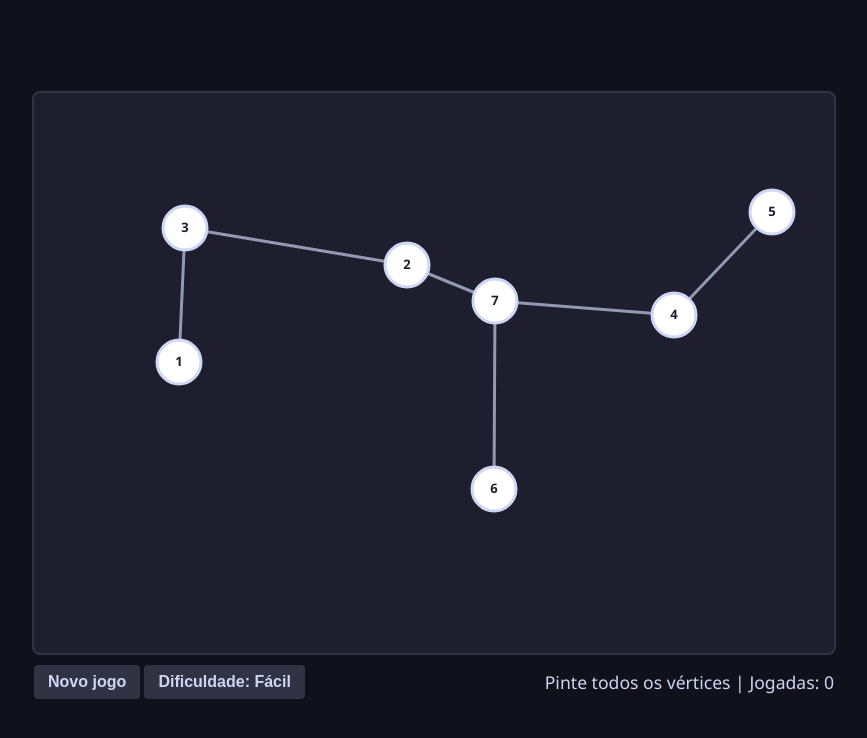
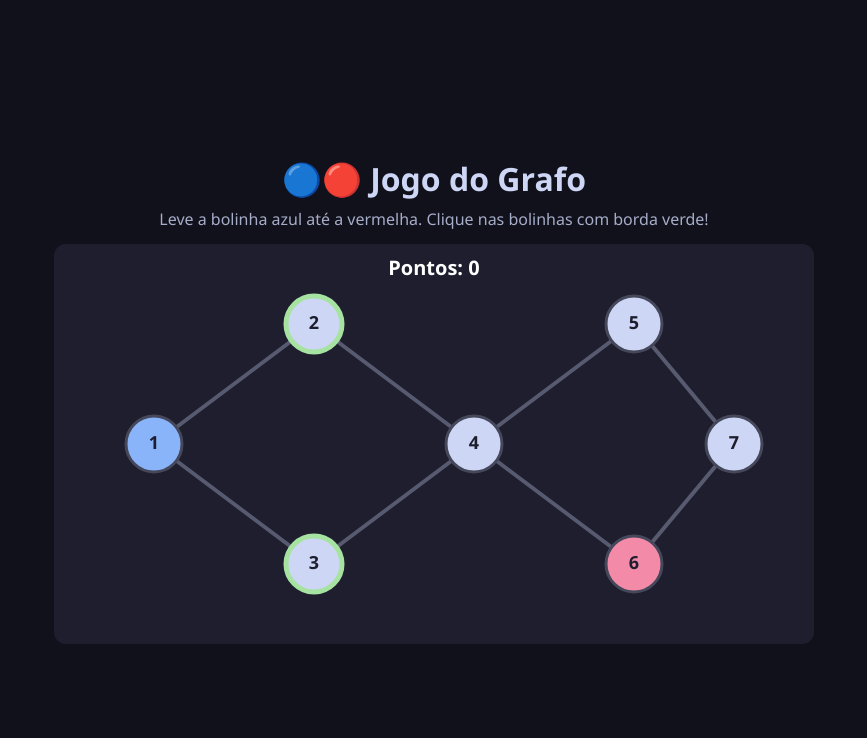
Before and after one commit to Beatriz-Rezende-Furtado/Jogo_grafos, a plain HTML site: page index.html in a window 1280 px wide. Shown: the whole page, without its empty margins (206-1073 px from the left). Drawn offline with Linux system fonts and the light colour scheme.

Commit message:
Update index.html

```diff
--- a/index.html
+++ b/index.html
@@ -2,264 +2,142 @@
 <html lang="pt-BR">
 <head>
   <meta charset="UTF-8">
-    <title>Jogo de Coloração de Grafos</title>
+  <meta name="viewport" content="width=device-width, initial-scale=1">
+  <title>Jogo do Grafo</title>
   <style>
     body {
-            background-color: #11111b;
-            color: #cdd6f4;
-            font-family: 'Segoe UI', Tahoma, Geneva, Verdana, sans-serif;
+      margin: 0;
+      min-height: 100vh;
       display: flex;
       flex-direction: column;
       align-items: center;
       justify-content: center;
-            height: 100vh;
-            margin: 0;
+      background: #11111b;
+      color: #cdd6f4;
+      font-family: "Segoe UI", Arial, sans-serif;
+      text-align: center;
+      padding: 16px;
+      box-sizing: border-box;
     }
-        h2 {
-            margin: 5px 0 15px 0;
-            font-size: 1.2rem;
-            color: #a6e3a1;
-        }
-        #game-container {
-            border: 2px solid #313244;
-            border-radius: 8px;
-            overflow: hidden;
-            background-color: #1e1e2e;
-        }
+    h1 { margin: 0 0 4px; }
+    p { margin: 4px 0 14px; color: #a6adc8; }
     canvas {
-            display: block;
+      background: #1e1e2e;
+      border-radius: 12px;
+      max-width: 100%;
+      height: auto;
       cursor: pointer;
-        }
-        .barra {
-            display: flex;
-            justify-content: space-between;
-            align-items: center;
-            width: 800px;
-            background-color: #11111b;
-            padding: 10px 0;
-        }
-        button {
-            background-color: #313244;
-            color: #cdd6f4;
-            border: none;
-            padding: 8px 14px;
-            border-radius: 4px;
-            font-size: 1rem;
-            cursor: pointer;
-            font-weight: bold;
-            transition: background 0.2s;
-        }
-        button:hover {
-            background-color: #45475a;
-        }
-        #status {
-            font-size: 1.1rem;
     }
   </style>
 </head>
 <body>
-
-    <div id="game-container">
-        <canvas id="canvas" width="800" height="560"></canvas>
-    </div>
-    <div class="barra" style="width: 800px;">
-        <div>
-            <button onclick="novoJogo()">Novo jogo</button>
-            <button id="btn-dif" onclick="mudarDificuldade()">Dificuldade: Fácil</button>
-        </div>
-        <div id="status">Pinte todos os vértices | Jogadas: 0</div>
-    </div>
+  <h1>🔵🔴 Jogo do Grafo</h1>
+  <p>Leve a bolinha azul até a vermelha. Clique nas bolinhas com borda verde!</p>
+  <canvas id="tela" width="760" height="400"></canvas>
 
   <script>
-const canvas = document.getElementById('canvas');
-const ctx = canvas.getContext('2d');
+    // VÉRTICES: número = nome, [x, y] = posição na tela
+    const vertices = {
+      1: [100, 200], 2: [260, 80], 3: [260, 320], 4: [420, 200],
+      5: [580, 80], 6: [580, 320], 7: [680, 200],
+    };
 
-const LARGURA = 800, ALTURA = 560;
-const RAIO = 22;
-const CORES = ["#ffffff", "#ef5350", "#42a5f5", "#66bb6a", "#ffca28"];
-const DIFICULDADES = {"Fácil": 7, "Médio": 11, "Difícil": 16};
+    // ARESTAS: linhas que ligam os vértices
+    const arestas = [[1, 2], [1, 3], [2, 4], [3, 4], [4, 5], [4, 6], [5, 7], [6, 7]];
 
-let dificuldadeAtual = "Fácil";
-let pontos = [];
-let arestas = [];
-let coresVertices = [];
-let jogadas = 0;
-let venceu = false;
+    let pontos = 0;
+    let jogador = 1;
+    let mensagem = "";
 
-function orientacao(a, b, c) {
-    let v = (b[1] - a[1]) * (c[0] - b[0]) - (b[0] - a[0]) * (c[1] - b[1]);
-    return Math.abs(v) < 1e-9 ? 0 : (v > 0 ? 1 : 2);
+    // devolve os vértices ligados ao vértice v
+    function vizinhos(v) {
+      return arestas.filter(a => a.includes(v)).map(a => (a[0] === v ? a[1] : a[0]));
     }
 
-function segmentosCruzam(p1, p2, p3, p4) {
-    if ((p1[0] === p3[0] && p1[1] === p3[1]) || (p1[0] === p4[0] && p1[1] === p4[1]) ||
-        (p2[0] === p3[0] && p2[1] === p3[1]) || (p2[0] === p4[0] && p2[1] === p4[1])) {
-        return false;
-    }
-    let o1 = orientacao(p1, p2, p3), o2 = orientacao(p1, p2, p4);
-    let o3 = orientacao(p3, p4, p1), o4 = orientacao(p3, p4, p2);
-    return o1 !== o2 && o3 !== o4;
+    // sorteia um destino que NÃO seja o jogador nem um vizinho dele
+    function sortearDestino() {
+      const opcoes = Object.keys(vertices).map(Number)
+        .filter(v => v !== jogador && !vizinhos(jogador).includes(v));
+      return opcoes[Math.floor(Math.random() * opcoes.length)];
     }
 
-function dist(p, q) {
-    return Math.hypot(p[0] - q[0], p[1] - q[1]);
+    let destino = sortearDestino();
+
+    const tela = document.getElementById("tela");
+    const ctx = tela.getContext("2d");
+
+    function desenhar() {
+      ctx.clearRect(0, 0, tela.width, tela.height);
+      ctx.textAlign = "center";
+      ctx.textBaseline = "middle";
+
+      ctx.fillStyle = "white";
+      ctx.font = "bold 20px Segoe UI, Arial";
+      ctx.fillText("Pontos: " + pontos, 380, 25);
+
+      ctx.fillStyle = "#a6e3a1";
+      ctx.font = "14px Segoe UI, Arial";
+      ctx.fillText(mensagem, 380, 380);
+
+      // linhas
+      ctx.strokeStyle = "#585b70";
+      ctx.lineWidth = 4;
+      for (const [a, b] of arestas) {
+        ctx.beginPath();
+        ctx.moveTo(...vertices[a]);
+        ctx.lineTo(...vertices[b]);
+        ctx.stroke();
       }
 
-function distPontoSegmento(p, a, b) {
-    let ax = a[0], ay = a[1];
-    let bx = b[0], by = b[1];
-    let dx = bx - ax, dy = by - ay;
-    if (dx === 0 && dy === 0) return dist(p, a);
-    let t = Math.max(0, Math.min(1, ((p[0] - ax) * dx + (p[1] - ay) * dy) / (dx * dx + dy * dy)));
-    return dist(p, [ax + t * dx, ay + t * dy]);
+      // bolinhas
+      for (const num in vertices) {
+        const n = Number(num);
+        const [x, y] = vertices[n];
+        let cor = "#cdd6f4", borda = "#45475a", largura = 3;
+        if (n === destino) cor = "#f38ba8";               // vermelho
+        if (n === jogador) cor = "#89b4fa";               // azul
+        if (vizinhos(jogador).includes(n)) {              // borda verde = pode ir
+          borda = "#a6e3a1";
+          largura = 5;
         }
+        ctx.beginPath();
+        ctx.arc(x, y, 28, 0, Math.PI * 2);
+        ctx.fillStyle = cor;
+        ctx.fill();
+        ctx.strokeStyle = borda;
+        ctx.lineWidth = largura;
+        ctx.stroke();
 
-function gerarGrafo(n) {
-    let pts = [];
-    let tentativas = 0;
-    while (pts.length < n && tentativas < 5000) {
-        tentativas++;
-        let p = [Math.floor(Math.random() * (LARGURA - 100)) + 50, Math.floor(Math.random() * (ALTURA - 160)) + 50];
-        if (pts.every(q => dist(p, q) > 95)) {
-            pts.push(p);
+        ctx.fillStyle = "#1e1e2e";
+        ctx.font = "bold 18px Segoe UI, Arial";
+        ctx.fillText(n, x, y);
       }
     }
 
-    let candidatas = [];
-    for (let i = 0; i < pts.length; i++) {
-        for (let j = i + 1; j < pts.length; j++) {
-            candidatas.push([dist(pts[i], pts[j]), i, j]);
+    // roda quando o jogador clica na tela
+    tela.addEventListener("click", (evento) => {
+      const caixa = tela.getBoundingClientRect();
+      const escala = tela.width / caixa.width;      // ajusta se a tela estiver redimensionada
+      const cx = (evento.clientX - caixa.left) * escala;
+      const cy = (evento.clientY - caixa.top) * escala;
+
+      for (const n of vizinhos(jogador)) {
+        const [x, y] = vertices[n];
+        if (Math.hypot(cx - x, cy - y) < 28) {
+          jogador = n;
+          mensagem = "";
+          if (jogador === destino) {
+            pontos++;
+            destino = sortearDestino();
+            mensagem = "Acertou! A vermelha mudou de lugar!";
           }
-    }
-    candidatas.sort((a, b) => a[0] - b[0]);
-
-    let asts = [];
-    let grau = new Array(pts.length).fill(0);
-    for (let item of candidatas) {
-        let [d, i, j] = item;
-        if (d > 230 || grau[i] >= 4 || grau[j] >= 4) continue;
-        let a = pts[i], b = pts[j];
-        if (asts.some(e => segmentosCruzam(a, b, pts[e[0]], pts[e[1]]))) continue;
-        if (pts.some((k_pt, k) => k !== i && k !== j && distPontoSegmento(k_pt, a, b) < RAIO + 8)) continue;
-
-        asts.push([i, j]);
-        grau[i]++;
-        grau[j]++;
-    }
-    return [pts, asts];
-}
-
-function novoJogo() {
-    let res = gerarGrafo(DIFICULDADES[dificuldadeAtual]);
-    pontos = res[0];
-    arestas = res[1];
-    coresVertices = new Array(pontos.length).fill(0);
-    jogadas = 0;
-    venceu = false;
           desenhar();
-}
-
-function mudarDificuldade() {
-    let nomes = Object.keys(DIFICULDADES);
-    let idx = (nomes.indexOf(dificuldadeAtual) + 1) % nomes.length;
-    dificuldadeAtual = nomes[idx];
-    document.getElementById('btn-dif').innerText = `Dificuldade: ${dificuldadeAtual}`;
-    novoJogo();
-}
-
-function conflitos() {
-    let ruins = [];
-    for (let [i, j] of arestas) {
-        if (coresVertices[i] !== 0 && coresVertices[i] === coresVertices[j]) {
-            ruins.push([i, j]);
-        }
-    }
-    return ruins;
-}
-
-function desenhar() {
-    ctx.clearRect(0, 0, LARGURA, ALTURA);
-    let ruins = conflitos();
-
-    // Desenhar arestas
-    for (let [i, j] of arestas) {
-        let [x1, y1] = pontos[i];
-        let [x2, y2] = pontos[j];
-        let ehRuim = ruins.some(r => (r[0] === i && r[1] === j) || (r[0] === j && r[1] === i));
-
-        ctx.beginPath();
-        ctx.moveTo(x1, y1);
-        ctx.lineTo(x2, y2);
-        ctx.strokeStyle = ehRuim ? "#ff1744" : "#9399b2";
-        ctx.lineWidth = ehRuim ? 5 : 3;
-        ctx.stroke();
-    }
-
-    // Desenhar vértices
-    for (let i = 0; i < pontos.length; i++) {
-        let [x, y] = pontos[i];
-        ctx.beginPath();
-        ctx.arc(x, y, RAIO, 0, 2 * Math.PI);
-        ctx.fillStyle = CORES[coresVertices[i]];
-        ctx.fill();
-        ctx.lineWidth = 3;
-        ctx.strokeStyle = "#cdd6f4";
-        ctx.stroke();
-
-        ctx.fillStyle = "#1e1e2e";
-        ctx.font = "bold 13px 'Segoe UI'";
-        ctx.textAlign = "center";
-        ctx.textBaseline = "middle";
-        ctx.fillText(i + 1, x, y);
-    }
-
-    // Status e Vitória
-    let todosPintados = coresVertices.every(k => k !== 0);
-    let statusText = "";
-
-    if (todosPintados && ruins.length === 0) {
-        venceu = true;
-        ctx.fillStyle = "rgba(0, 0, 0, 0.6)";
-        ctx.fillRect(0, ALTURA / 2 - 45, LARGURA, 90);
-
-        ctx.fillStyle = "#a6e3a1";
-        ctx.font = "bold 26px 'Segoe UI'";
-        ctx.textAlign = "center";
-        ctx.fillText(`🎉 Você venceu em ${jogadas} jogadas!`, LARGURA / 2, ALTURA / 2);
-        statusText = "Vitória!";
-    } else if (ruins.length > 0) {
-        statusText = `${ruins.length} conflito(s) em vermelho`;
-    } else {
-        statusText = "Pinte todos os vértices";
-    }
-
-    document.getElementById('status').innerText = `${statusText}   |   Jogadas: ${jogadas}`;
-}
-
-canvas.addEventListener('mousedown', (e) => {
-    if (venceu) return;
-    const rect = canvas.getBoundingClientRect();
-    let x = e.clientX - rect.left;
-    let y = e.clientY - rect.top;
-
-    let passo = (e.button === 2) ? -1 : 1; // Botão direito = -1, esquerdo = +1
-
-    for (let i = 0; i < pontos.length; i++) {
-        if (dist([x, y], pontos[i]) <= RAIO) {
-            coresVertices[i] = (coresVertices[i] + passo + CORES.length) % CORES.length;
-            jogadas++;
-            desenhar();
-            break;
+          return;
         }
       }
     });
 
-// Evitar menu de contexto ao clicar com botão direito no canvas
-canvas.addEventListener('contextmenu', e => e.preventDefault());
-
-// Iniciar o jogo ao carregar a página
-novoJogo();
+    desenhar();
   </script>
-
 </body>
 </html>
```
Lines whose indentation alone changed are shown as unchanged.
